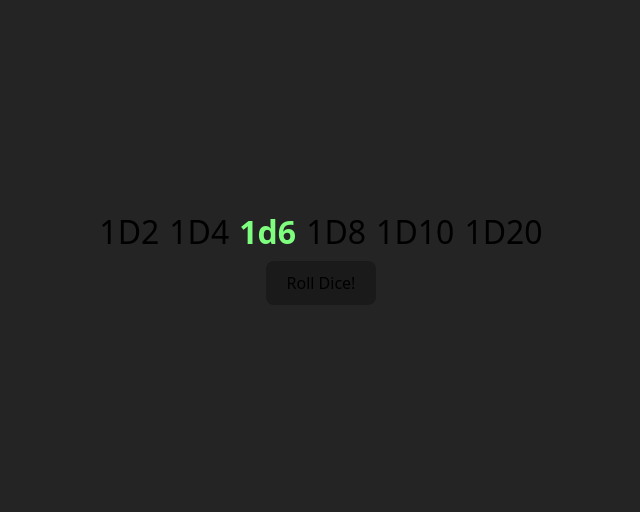
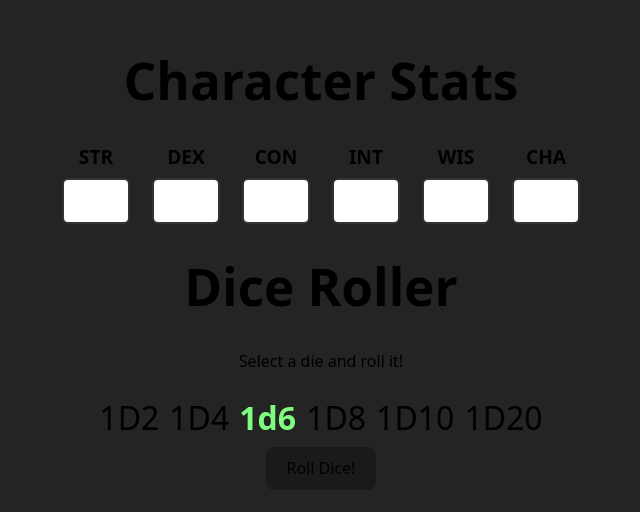
Before and after one commit to shaneTF/dnd_dice_roller, a React (Vite) app: page / in a window 1280 px wide. Shown: the part 146-658 px from the top of the page, without its empty margins (319-959 px from the left). Built offline with nearby package versions, Linux system fonts and the light colour scheme.

Commit message:
Added fillable stat fields.

```diff
--- a/package.json
+++ b/package.json
@@ -10,7 +10,6 @@
     "preview": "vite preview"
   },
   "dependencies": {
-    "pdfjs-dist": "^5.4.530",
     "react": "^19.2.0",
     "react-dom": "^19.2.0"
   },
--- a/src/App.jsx
+++ b/src/App.jsx
@@ -7,11 +7,20 @@ import {
   DiceTen,
   DiceTwenty,
 } from "./components/dice";
+import CharacterStats from "./components/characterStats";
 import "./App.css";
 
 function App() {
   const [selectedValue, setSelectedvalue] = useState("6");
   const [diceRoll, setDiceRoll] = useState(null);
+  const [stats, setStats] = useState({
+    str: "",
+    dex: "",
+    con: "",
+    int: "",
+    wis: "",
+    cha: "",
+  });
 
   const handleChange = (event) => {
     setSelectedvalue(event.target.value);
@@ -23,6 +32,14 @@ function App() {
 
   return (
     <>
+      <div>
+        <h1>Character Stats</h1>
+        <CharacterStats stats={stats} onStatChange={setStats} />
+      </div>
+      <div>
+        <h1>Dice Roller</h1>
+        <p>Select a die and roll it!</p>
+      </div>
       <div>
         <DiceTwo selectedValue={selectedValue} onChange={handleChange} />
         <DiceFour selectedValue={selectedValue} onChange={handleChange} />
--- /dev/null
+++ b/src/components/characterStats.css
@@ -0,0 +1,24 @@
+.stat-list {
+  display: flex;
+  gap: 20px;
+  margin-top: 20px;
+}
+.stat-block {
+  display: flex;
+  flex-direction: column;
+  align-items: center;
+  width: 70px;
+}
+.stat-label {
+  font-size: 1.2rem;
+  font-weight: bold;
+  margin-bottom: 6px;
+}
+.stat-input {
+  width: 60px;
+  height: 40px;
+  text-align: center;
+  font-size: 1.2rem;
+  border: 2px solid #333;
+  border-radius: 6px;
+}
--- /dev/null
+++ b/src/components/characterStats.jsx
@@ -0,0 +1,29 @@
+import "./characterStats.css";
+
+export default function CharacterStats({ stats, onStatChange }) {
+  const statsList = [
+    { key: "str", label: "STR" },
+    { key: "dex", label: "DEX" },
+    { key: "con", label: "CON" },
+    { key: "int", label: "INT" },
+    { key: "wis", label: "WIS" },
+    { key: "cha", label: "CHA" },
+  ];
+  return (
+    <div className="stat-list">
+      {statsList.map((stat) => (
+        <div className="stat-block" key={stat.key}>
+          <div className="stat-label">{stat.label}</div>
+          <input
+            type="text"
+            className="stat-input"
+            value={stats[stat.key || ""]}
+            onChange={(e) =>
+              onStatChange({ ...stats, [stat.key]: e.target.value })
+            }
+          />
+        </div>
+      ))}
+    </div>
+  );
+}
```
Also changed, not shown: 1 other file (tests, documents, lock files or other folders).
